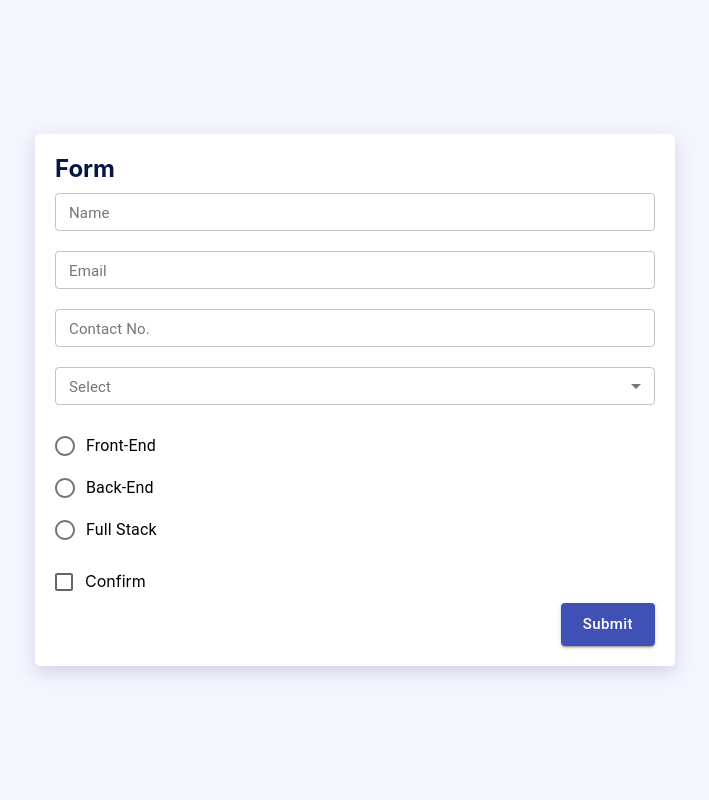
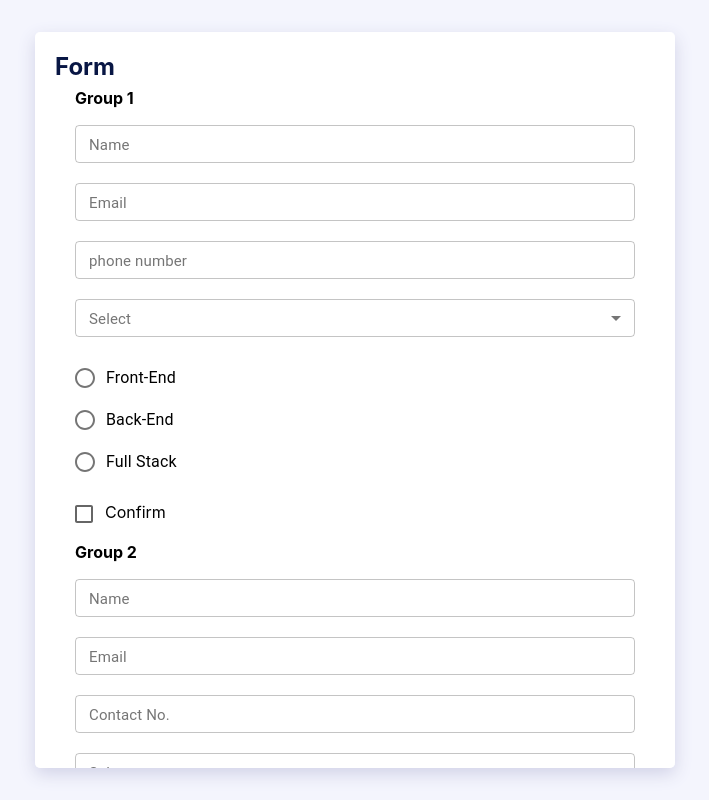
Before and after one commit to ElizaAghasyan/form, a React (Create React App) app: page / in a window 1280 px wide. Shown: the whole page, without its empty margins (285-994 px from the left). Built offline with nearby package versions, Linux system fonts and the light colour scheme.

Commit message:
Group fom inputs in form groups
Also, improve form styles

```diff
--- a/src/App.css
+++ b/src/App.css
@@ -1,7 +1,7 @@
 .wrapper {
     width: 100vw;
     height: 100vh;
-    padding: 5px;
+    padding: 30px;
     box-sizing: border-box;
     display: flex;
     align-items: center;
@@ -16,6 +16,8 @@
     padding: 20px;
     position: relative;
     box-shadow: 0 6px 17px 0 #d1d2e7;
+    max-height: calc(100% - 44px);
+    overflow: auto;
 }
 
 .btn-wrapper {
@@ -23,6 +25,20 @@
     justify-content: flex-end;
 }
 
+.form-group {
+    padding: 0 10px;
+}
+
+.form-group h4 {
+    margin: 7px 0;
+    padding: 0 10px;
+}
+
+.form-group .form-content {
+    padding: 0 10px;
+}
+
+
 h2 {
     color: #081644;
     margin: 0;
--- a/src/App.js
+++ b/src/App.js
@@ -43,14 +43,21 @@ const App = () => {
             <div className='form-wrapper'>
                 <h2 className='form-title'>{formData.formTitle}</h2>
                 <form className={classes.inputsRoot}>
-                    <div className="form content">
-                        {formData.fields.map((field, i) => <InputElements
-                                setFieldValue={setFieldValue}
-                                key={i}
-                                field={field}
-                            />
-                        )}
-                    </div>
+                    {formData.formRows.map((row, i) => (
+                        <div key={i} className="form-group">
+                            <h4>
+                                {row.formGroupTitle}
+                            </h4>
+                            <div className="form-content">
+                                {row.fields.map((field, j) => <InputElements
+                                        setFieldValue={setFieldValue}
+                                        key={j}
+                                        field={field}
+                                    />
+                                )}
+                            </div>
+                        </div>
+                    ))}
                     <div className='btn-wrapper'>
                         <MuiButton
                             variant="contained"
--- a/src/components/Date.js
+++ b/src/components/Date.js
@@ -5,13 +5,14 @@ import LocalizationProvider from '@mui/lab/LocalizationProvider';
 import DatePicker from '@mui/lab/DatePicker';
 
 export default function BasicDatePicker(props) {
-    const { onchange, field } = props
-    const [value, setValue] = React.useState(new Date());
+    const { onchange, field, label } = props;
+    const [value, setValue] = React.useState(null);
 
     return (
         <LocalizationProvider dateAdapter={AdapterDateFns}>
             <DatePicker
                 value={value}
+                label={label}
                 onChange={(newValue) => {
                     setValue(newValue);
                     onchange(field, newValue);
--- a/src/components/InputElements.js
+++ b/src/components/InputElements.js
@@ -20,7 +20,7 @@ const useStyles = makeStyles(() => ({
     checked: {}
 }))
 
-const InputElements = ({ field: { type, field, label, items, value, options }, setFieldValue}) => {
+const InputElements = ({ field: { type, field, label, items, options }, setFieldValue}) => {
     const classes = useStyles()
     switch (type) {
         case 'text':
@@ -29,7 +29,6 @@ const InputElements = ({ field: { type, field, label, items, value, options }, s
                     variant="outlined"
                     label={label}
                     name={field}
-                    value={value}
                     onChange={(e) => {
                         setFieldValue(field, e.target.value);
                     }}
@@ -40,7 +39,6 @@ const InputElements = ({ field: { type, field, label, items, value, options }, s
                     variant="outlined"
                     label={label}
                     name={field}
-                    value={value}
                     onChange={(e) => {
                         setFieldValue(field, e.target.value);
                     }}
@@ -52,7 +50,6 @@ const InputElements = ({ field: { type, field, label, items, value, options }, s
                     <InputLabel>{label}</InputLabel>
                     <MuiSelect
                         label={label}
-                        value={value}
                         onChange={(e) => {
                             setFieldValue(field, e.target.value);
                         }}
@@ -66,10 +63,11 @@ const InputElements = ({ field: { type, field, label, items, value, options }, s
                     </MuiSelect>
                 </FormControl>
             )
-        case 'date':
+        case 'datePicker':
             return (
                 <BasicDatePicker
                     field={field}
+                    label={label}
                     onchange={setFieldValue}
                 />
             )
@@ -80,7 +78,7 @@ const InputElements = ({ field: { type, field, label, items, value, options }, s
                         onChange={(e) => {
                             setFieldValue(field, e.target.checked);
                         }}
-                        inputProps={{ 'aria-label': 'controlled' }}
+                        inputProps={{'aria-label': 'controlled'}}
                     />
                     <label>{label}</label>
                 </span>
@@ -90,7 +88,6 @@ const InputElements = ({ field: { type, field, label, items, value, options }, s
                 <FormControl>
                     <FormLabel>{label}</FormLabel>
                     <MuiRadioGroup
-                        value={value}
                         onChange={(e) => {
                             setFieldValue(field, e.target.value);
                         }}
@@ -98,7 +95,12 @@ const InputElements = ({ field: { type, field, label, items, value, options }, s
                         {
                             items.map(
                                 item => (
-                                    <FormControlLabel key={item.id} value={item.value} control={<Radio classes={{root: classes.radio, checked: classes.checked}} />} label={item.value} />
+                                    <FormControlLabel
+                                        value={item.value}
+                                        key={item.id}
+                                        control={<Radio classes={{root: classes.radio, checked: classes.checked}} />}
+                                        label={item.label}
+                                    />
                                 )
                             )
                         }
--- a/src/formData.json
+++ b/src/formData.json
@@ -1,6 +1,84 @@
 {
   "formTitle": "Form",
   "submitText": "Submit",
+  "formRows": [
+    {
+      "formGroupTitle": "Group 1",
+      "fields": [
+        {
+          "field": "name",
+          "label": "Name",
+          "type": "text"
+        },
+        {
+          "field": "email",
+          "label": "Email",
+          "type": "text",
+          "validationPattern": "^"
+        },
+        {
+          "field": "phone",
+          "label": "phone number",
+          "type": "number",
+          "validationPattern": "required"
+        },
+        {
+          "field": "select",
+          "type": "select",
+          "label": "Select",
+          "options": [
+            {
+              "title": "Full-Time",
+              "value": "fullTime",
+              "id": 1
+            },
+            {
+              "title": "Part-Time",
+              "value": "partTime",
+              "id": 2
+            },
+            {
+              "title": "Full",
+              "value": "part",
+              "id": 3
+            }
+          ]
+        },
+        {
+          "field": "date",
+          "type": "datePicker",
+          "label": "Birthday"
+        },
+        {
+          "field": "radio",
+          "type": "radio",
+          "items": [
+            {
+              "label": "Front-End",
+              "value": "Front-End",
+              "id": 1
+            },
+            {
+              "label": "Back-End",
+              "value": "Back-End",
+              "id": 2
+            },
+            {
+              "label": "Full Stack",
+              "value": "Full Stack",
+              "id": 3
+            }
+          ]
+        },
+        {
+          "field": "checked",
+          "label": "Confirm",
+          "type": "checkbox"
+        }
+      ]
+    },
+    {
+      "formGroupTitle": "Group 2",
       "fields": [
         {
           "field": "name",
@@ -41,7 +119,8 @@
         },
         {
           "field": "date",
-      "type": "date"
+          "type": "datePicker",
+          "label": "Birthday"
         },
         {
           "field": "radio",
@@ -71,3 +150,5 @@
         }
       ]
     }
+  ]
+}
```
Lines whose indentation alone changed are shown as unchanged.
